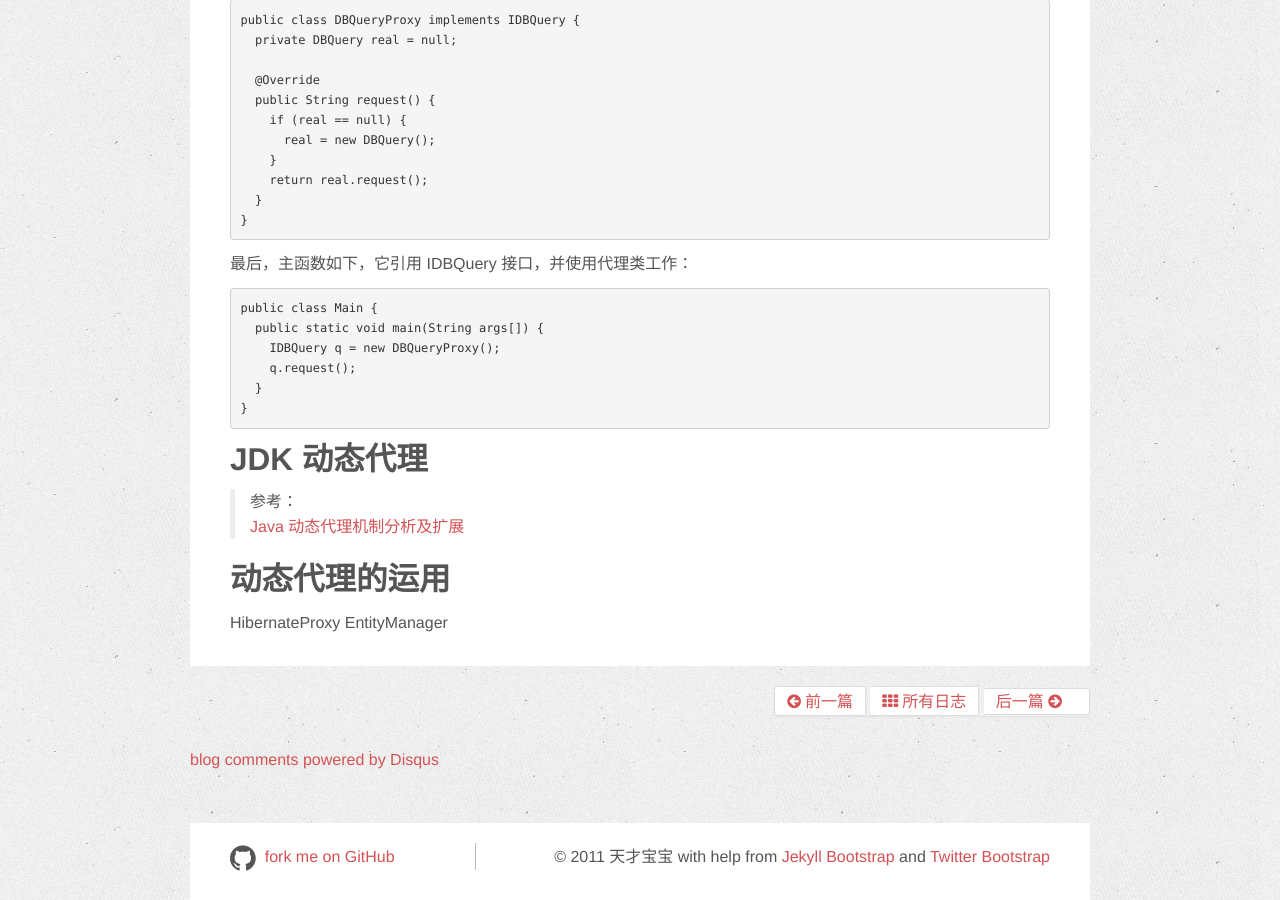
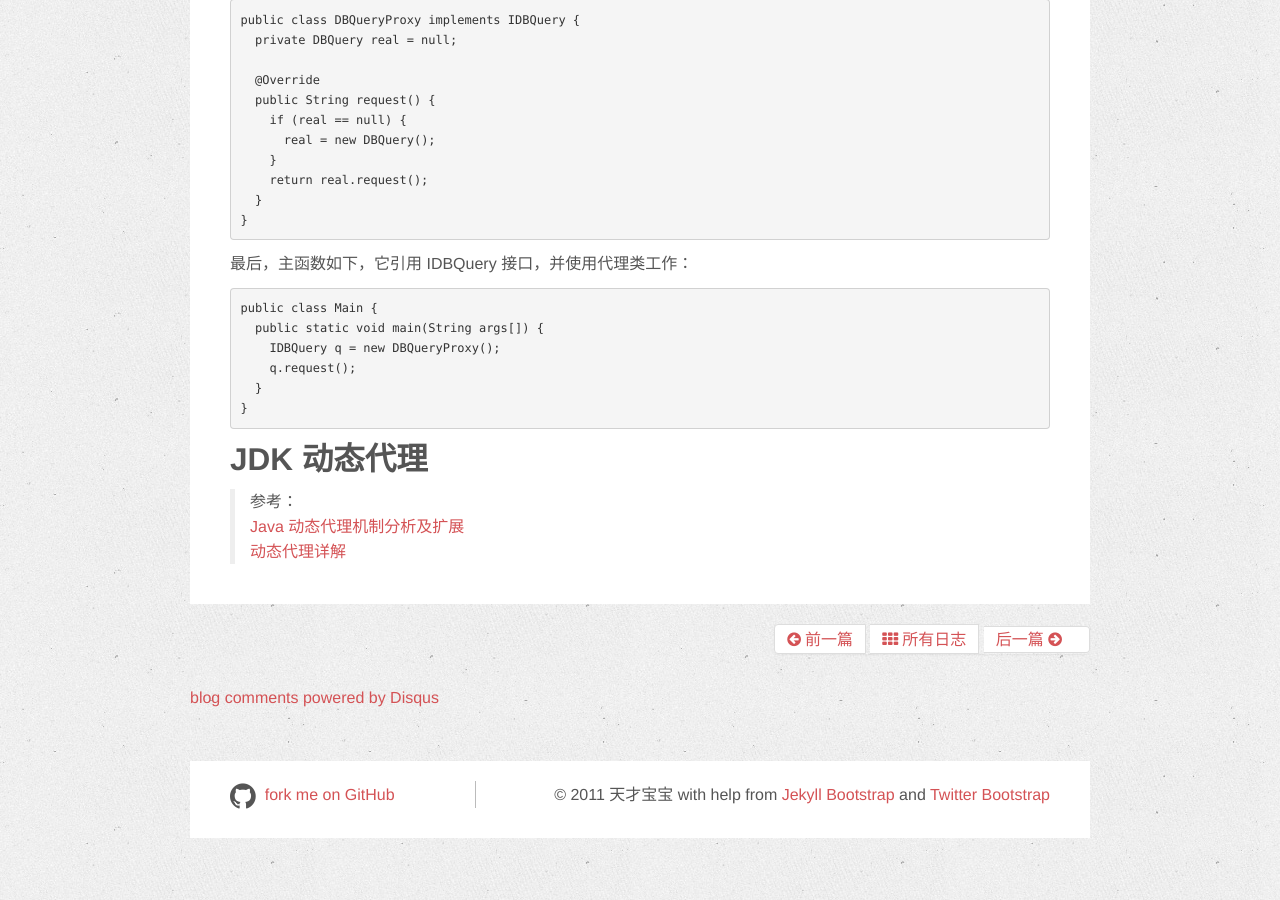
Before and after one commit to wanlp10/wuchao.github.io, a Jekyll site: the page built from _posts/java/2017-01-04-Java动态代理.md, in a window 1280 px wide and 900 px high, scrolled down 968 px. Built offline with Jekyll 4.4.1, drawn with Linux system fonts in a browser that asks for light colours; nearby versions of some CDN libraries; comment, search, counter and statistics services are not loaded.

Commit message:
initial commit.

```diff
--- a/_posts/java/2017-01-04-Java动态代理.md
+++ b/_posts/java/2017-01-04-Java动态代理.md
@@ -77,8 +77,5 @@ public class Main {
 > 参考：
 >
 > [Java 动态代理机制分析及扩展](https://www.ibm.com/developerworks/cn/java/j-lo-proxy1/index.html)
-
-
-## 动态代理的运用
-HibernateProxy
-EntityManager
+>
+> [动态代理详解](https://www.cnblogs.com/fengmingyue/p/6092151.html)
```
